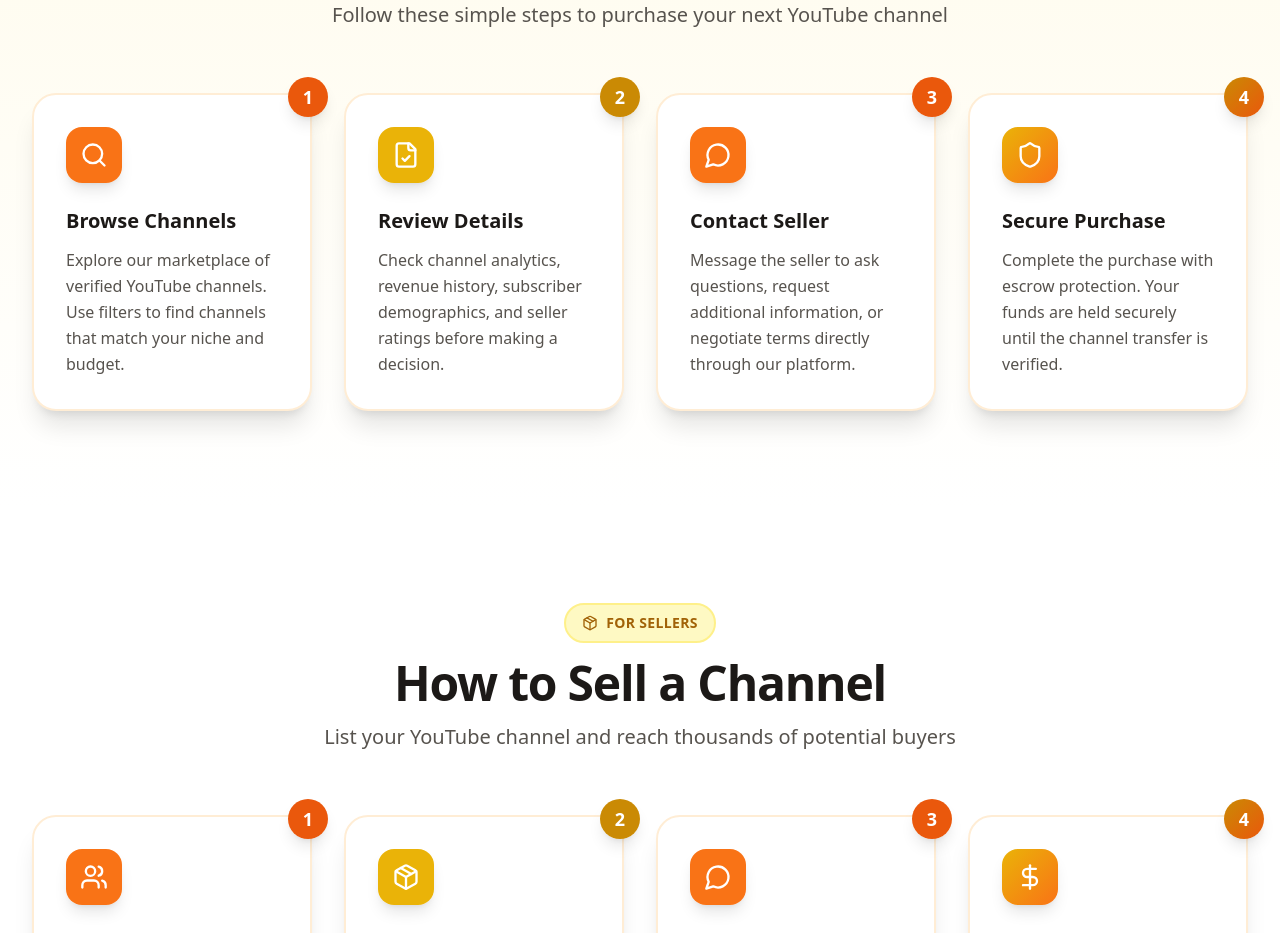
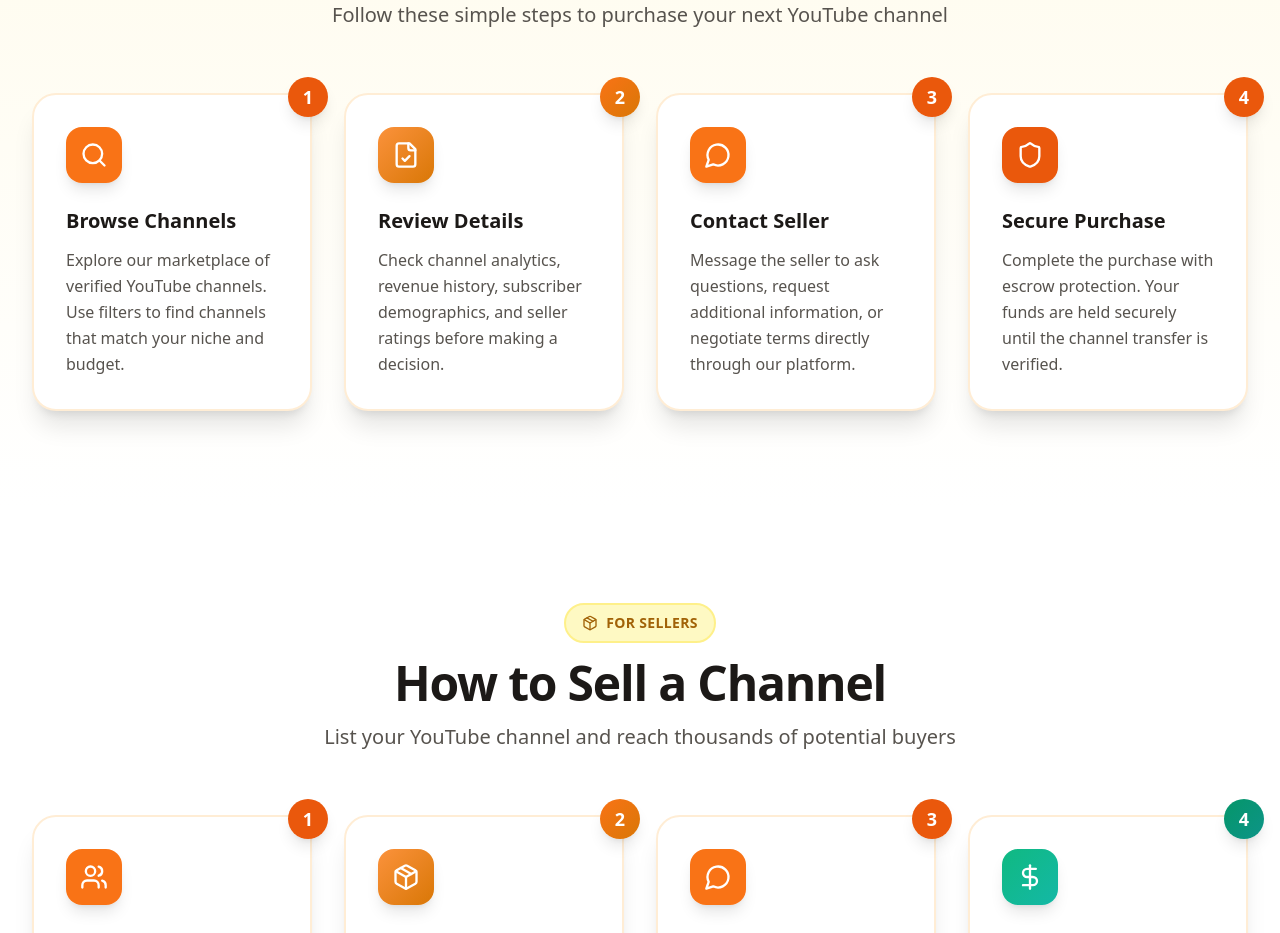
Before and after one commit to v5616/channel-x, a React (Vite) app in the folder ui/: page /how-it-works in a window 1280 px wide. Shown: the part 680-1613 px from the top of the page. Built offline with nearby package versions, Linux system fonts and the light colour scheme; the HTML template or start-up script is replaced by a standard one.

Commit message:
icon change theme coloured

```diff
--- a/ui/src/pages/HowItWorksPage.jsx
+++ b/ui/src/pages/HowItWorksPage.jsx
@@ -68,11 +68,11 @@ const HowItWorksPage = () => {
 
             {/* Step 2 */}
             <div className="relative group">
-              <div className="bg-white rounded-3xl p-8 h-full shadow-xl border-2 border-orange-100 hover:border-accent-300 hover:shadow-2xl transition-all">
-                <div className="w-14 h-14 bg-gradient-to-br from-accent-500 to-yellow-500 rounded-2xl flex items-center justify-center mb-6 shadow-lg group-hover:scale-110 transition-transform">
+              <div className="bg-white rounded-3xl p-8 h-full shadow-xl border-2 border-orange-100 hover:border-orange-300 hover:shadow-2xl transition-all">
+                <div className="w-14 h-14 bg-gradient-to-br from-orange-400 to-amber-600 rounded-2xl flex items-center justify-center mb-6 shadow-lg group-hover:scale-110 transition-transform">
                   <FileCheck className="w-7 h-7 text-white" />
                 </div>
-                <div className="absolute -top-4 -right-4 w-10 h-10 bg-gradient-to-br from-accent-600 to-yellow-600 text-white rounded-full flex items-center justify-center font-black text-lg shadow-lg">
+                <div className="absolute -top-4 -right-4 w-10 h-10 bg-gradient-to-br from-orange-500 to-amber-600 text-white rounded-full flex items-center justify-center font-black text-lg shadow-lg">
                   2
                 </div>
                 <h3 className="text-xl font-black text-neutral-900 mb-3">Review Details</h3>
@@ -100,11 +100,11 @@ const HowItWorksPage = () => {
 
             {/* Step 4 */}
             <div className="relative group">
-              <div className="bg-white rounded-3xl p-8 h-full shadow-xl border-2 border-orange-100 hover:border-accent-300 hover:shadow-2xl transition-all">
-                <div className="w-14 h-14 bg-gradient-to-br from-accent-500 to-primary-500 rounded-2xl flex items-center justify-center mb-6 shadow-lg group-hover:scale-110 transition-transform">
+              <div className="bg-white rounded-3xl p-8 h-full shadow-xl border-2 border-orange-100 hover:border-primary-300 hover:shadow-2xl transition-all">
+                <div className="w-14 h-14 bg-gradient-to-br from-primary-600 to-orange-600 rounded-2xl flex items-center justify-center mb-6 shadow-lg group-hover:scale-110 transition-transform">
                   <Shield className="w-7 h-7 text-white" />
                 </div>
-                <div className="absolute -top-4 -right-4 w-10 h-10 bg-gradient-to-br from-accent-600 to-primary-600 text-white rounded-full flex items-center justify-center font-black text-lg shadow-lg">
+                <div className="absolute -top-4 -right-4 w-10 h-10 bg-gradient-to-br from-primary-600 to-orange-600 text-white rounded-full flex items-center justify-center font-black text-lg shadow-lg">
                   4
                 </div>
                 <h3 className="text-xl font-black text-neutral-900 mb-3">Secure Purchase</h3>
@@ -148,11 +148,11 @@ const HowItWorksPage = () => {
 
             {/* Step 2 */}
             <div className="relative group">
-              <div className="bg-white rounded-3xl p-8 h-full shadow-xl border-2 border-orange-100 hover:border-accent-300 hover:shadow-2xl transition-all">
-                <div className="w-14 h-14 bg-gradient-to-br from-accent-500 to-yellow-500 rounded-2xl flex items-center justify-center mb-6 shadow-lg group-hover:scale-110 transition-transform">
+              <div className="bg-white rounded-3xl p-8 h-full shadow-xl border-2 border-orange-100 hover:border-orange-300 hover:shadow-2xl transition-all">
+                <div className="w-14 h-14 bg-gradient-to-br from-orange-400 to-amber-600 rounded-2xl flex items-center justify-center mb-6 shadow-lg group-hover:scale-110 transition-transform">
                   <Package className="w-7 h-7 text-white" />
                 </div>
-                <div className="absolute -top-4 -right-4 w-10 h-10 bg-gradient-to-br from-accent-600 to-yellow-600 text-white rounded-full flex items-center justify-center font-black text-lg shadow-lg">
+                <div className="absolute -top-4 -right-4 w-10 h-10 bg-gradient-to-br from-orange-500 to-amber-600 text-white rounded-full flex items-center justify-center font-black text-lg shadow-lg">
                   2
                 </div>
                 <h3 className="text-xl font-black text-neutral-900 mb-3">List Your Channel</h3>
@@ -180,11 +180,11 @@ const HowItWorksPage = () => {
 
             {/* Step 4 */}
             <div className="relative group">
-              <div className="bg-white rounded-3xl p-8 h-full shadow-xl border-2 border-orange-100 hover:border-accent-300 hover:shadow-2xl transition-all">
-                <div className="w-14 h-14 bg-gradient-to-br from-accent-500 to-primary-500 rounded-2xl flex items-center justify-center mb-6 shadow-lg group-hover:scale-110 transition-transform">
+              <div className="bg-white rounded-3xl p-8 h-full shadow-xl border-2 border-orange-100 hover:border-primary-300 hover:shadow-2xl transition-all">
+                <div className="w-14 h-14 bg-gradient-to-br from-emerald-500 to-teal-500 rounded-2xl flex items-center justify-center mb-6 shadow-lg group-hover:scale-110 transition-transform">
                   <DollarSign className="w-7 h-7 text-white" />
                 </div>
-                <div className="absolute -top-4 -right-4 w-10 h-10 bg-gradient-to-br from-accent-600 to-primary-600 text-white rounded-full flex items-center justify-center font-black text-lg shadow-lg">
+                <div className="absolute -top-4 -right-4 w-10 h-10 bg-gradient-to-br from-emerald-600 to-teal-600 text-white rounded-full flex items-center justify-center font-black text-lg shadow-lg">
                   4
                 </div>
                 <h3 className="text-xl font-black text-neutral-900 mb-3">Get Paid</h3>
@@ -220,8 +220,8 @@ const HowItWorksPage = () => {
               </p>
             </div>
 
-            <div className="bg-white rounded-3xl p-10 text-center shadow-xl border-2 border-orange-100 hover:border-accent-300 hover:shadow-2xl transition-all group">
-              <div className="w-20 h-20 bg-gradient-to-br from-accent-500 to-yellow-500 rounded-3xl flex items-center justify-center mx-auto mb-6 shadow-xl group-hover:scale-110 transition-transform">
+            <div className="bg-white rounded-3xl p-10 text-center shadow-xl border-2 border-orange-100 hover:border-emerald-300 hover:shadow-2xl transition-all group">
+              <div className="w-20 h-20 bg-gradient-to-br from-emerald-500 to-teal-500 rounded-3xl flex items-center justify-center mx-auto mb-6 shadow-xl group-hover:scale-110 transition-transform">
                 <CheckCircle className="w-10 h-10 text-white" />
               </div>
               <h3 className="text-2xl font-black text-neutral-900 mb-4">Verified Listings</h3>
--- a/ui/src/pages/LandingPage.jsx
+++ b/ui/src/pages/LandingPage.jsx
@@ -216,7 +216,7 @@ const LandingPage = () => {
             <div className={`group relative p-8 rounded-3xl bg-white shadow-lg hover:shadow-2xl border-2 border-amber-100 hover:border-accent-300 transition-all duration-700 ${featuresVisible ? 'opacity-100 translate-y-0' : 'opacity-100 translate-y-5'}`} style={{ transitionDelay: featuresVisible ? '200ms' : '0ms' }}>
               <div className="absolute top-0 right-0 w-32 h-32 bg-gradient-to-br from-accent-100 to-yellow-50 rounded-full blur-3xl opacity-50 group-hover:opacity-100 transition-opacity"></div>
               <div className="relative">
-                <div className="inline-flex p-4 bg-gradient-to-br from-accent-500 to-yellow-500 rounded-2xl mb-6 shadow-xl group-hover:scale-110 transition-transform">
+                <div className="inline-flex p-4 bg-gradient-to-br from-emerald-500 to-teal-500 rounded-2xl mb-6 shadow-xl group-hover:scale-110 transition-transform">
                   <CheckCircle className="w-8 h-8 text-white" />
                 </div>
                 <h3 className="text-2xl font-bold text-neutral-900 mb-3">Verified Listings</h3>
```
